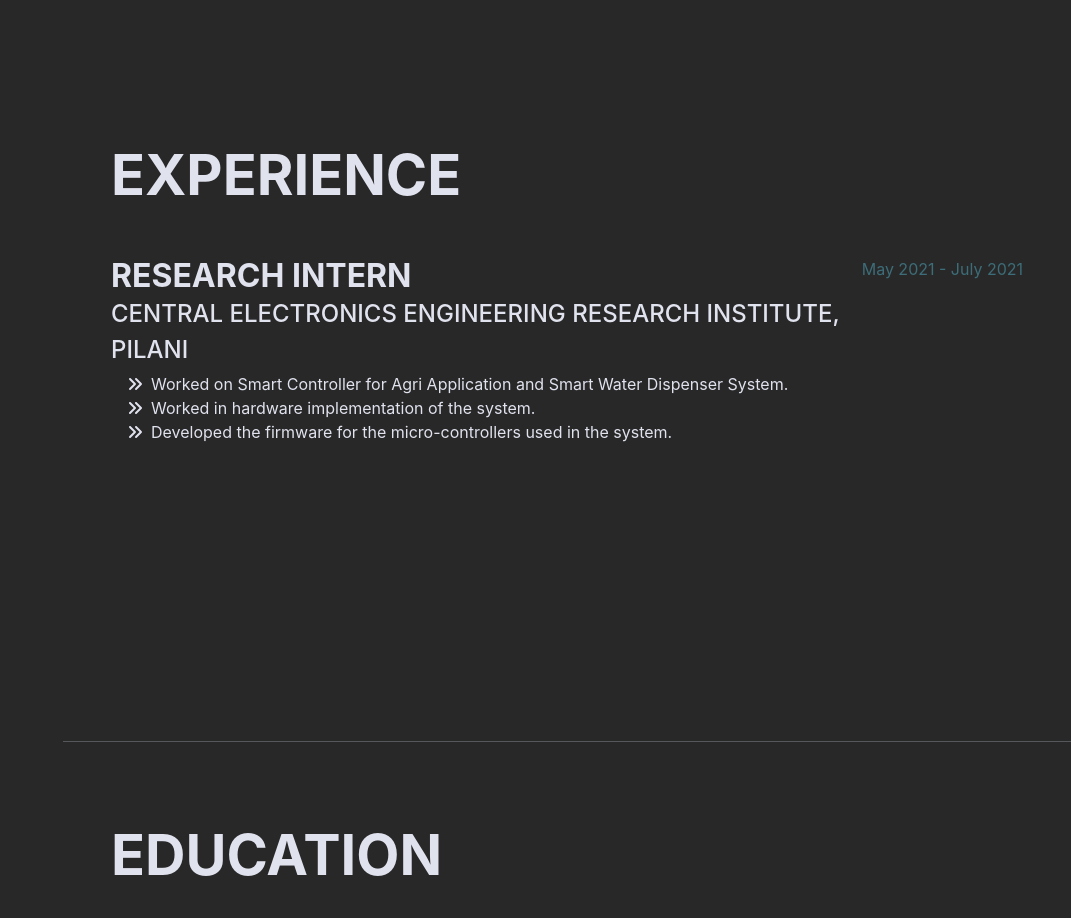
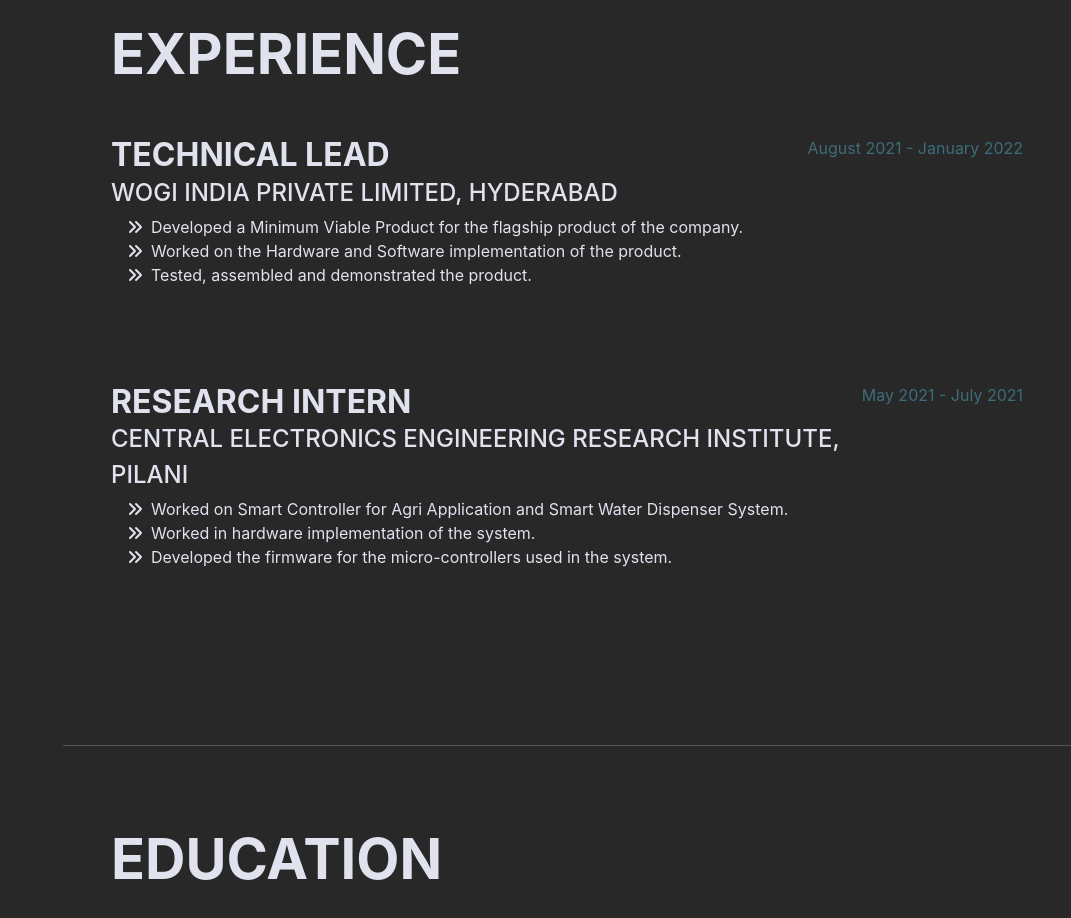
Before and after one commit to AkhileshGowrishetty/AkhileshGowrishetty.github.io, a plain HTML site: page index.html in a window 1280 px wide. Shown: the part 860-1778 px from the top of the page, without its empty margins (209-1280 px from the left). Drawn offline with nearby package versions, Linux system fonts and the light colour scheme; a web font is replaced by a local one.

Commit message:
Added experiences

```diff
--- a/index.html
+++ b/index.html
@@ -61,6 +61,28 @@
             <section class="resume-section" id="experience">
                 <div class="resume-section-content">
                     <h2 class="mb-5">Experience</h2>
+                    <div class="d-flex flex-column flex-md-row justify-content-between mb-5">
+                        <div class="flex-grow-1">
+                            <h3 class="mb-0">Technical Lead</h3>
+                            <div class="subheading mb-1">Wogi India Private Limited, Hyderabad</div>
+                            <ul class="fa-ul mb-5">
+                                <li>
+                                    <span class="fa-li"><i class="fa-solid fa-angles-right"></i></span>
+                                    Developed a Minimum Viable Product for the flagship product of the company.
+
+                                </li>
+                                <li>
+                                    <span class="fa-li"><i class="fa-solid fa-angles-right"></i></span>
+                                    Worked on the Hardware and Software implementation of the product.
+                                </li>
+                                <li>
+                                    <span class="fa-li"><i class="fa-solid fa-angles-right"></i></span>
+                                    Tested, assembled and demonstrated the product.
+                                </li>
+                            </ul>
+                        </div>
+                        <div class="flex-shrink-0"><span class="text-primary">August 2021 - January 2022</span></div>
+                    </div>
                     <div class="d-flex flex-column flex-md-row justify-content-between mb-5">
                         <div class="flex-grow-1">
                             <h3 class="mb-0">Research Intern</h3>
```
